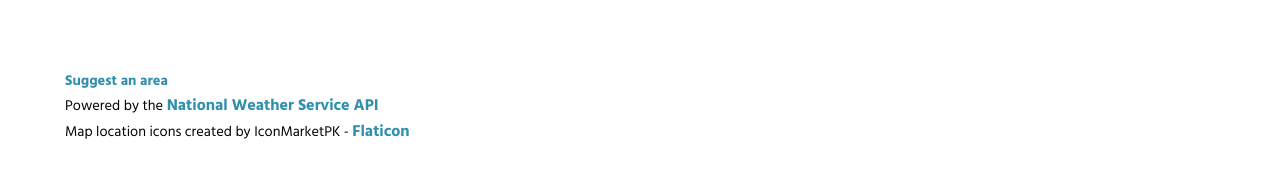
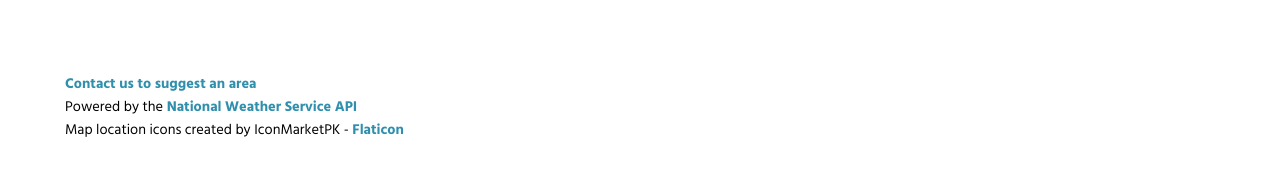
Before and after one commit to Pete-Fowler/Weathertoclimb, a React (Create React App) app in the folder client/: page /favorites in a window 1280 px wide. Shown: the part 874-1050 px from the top of the page. Built offline with nearby package versions, Linux system fonts and the light colour scheme; no server answers.

Commit message:
Clear contact form after submit

```diff
--- a/client/src/App/App.tsx
+++ b/client/src/App/App.tsx
@@ -64,7 +64,7 @@ export default function App() {
         <Login user={user} onChangeUser={onChangeUser} modal={modal} changeModal={changeModal}/>
         <CreateAccount onChangeUser={onChangeUser} modal={modal} changeModal={changeModal}/>
         <MaxFavorites modal={modal}/>
-        <SuggestArea modal={modal}/>
+        <SuggestArea modal={modal} changeModal={changeModal}/>
       </div>
       <Footer changeModal={changeModal}/>
     </div>
--- a/client/src/Components/Footer/Footer.module.css
+++ b/client/src/Components/Footer/Footer.module.css
@@ -20,3 +20,5 @@
 }
 
 .footer li { font-size: .9rem;}
+
+.footer a { font-size:.9rem; }
--- a/client/src/Components/Footer/Footer.tsx
+++ b/client/src/Components/Footer/Footer.tsx
@@ -10,7 +10,7 @@ export default function Footer({ changeModal }: Iprops) {
   return <div className={style.footer}>
     <img src={mountains} alt={'Mountains'}/>
     <ul>
-      <li className='link' onClick={() => changeModal('suggestArea')}>Suggest an area</li>
+      <li className='link' onClick={() => changeModal('suggestArea')}>Contact us to suggest an area</li>
       <li>Powered by the <a className='link' href="https://www.weather.gov/documentation/services-web-api" title="National Weather Service">National Weather Service API</a></li>
       <li>Map location icons created by IconMarketPK - <a className='link' href="https://www.flaticon.com/free-icons/location" title="location icons">Flaticon</a></li>
     </ul>
--- a/client/src/Components/SuggestArea/Contact.tsx
+++ b/client/src/Components/SuggestArea/Contact.tsx
@@ -1,35 +1,43 @@
 import style from './Contact.module.css';
 import emailjs from '@emailjs/browser';
 
-import React, { useRef } from 'react';
+import React, { ChangeEvent, useRef, useState } from 'react';
 
 interface Iprops {
-  modal: string
+  modal: string,
+  changeModal: Function
 }
 
-export default function SuggestArea({ modal }: Iprops) {
+export default function SuggestArea({ modal, changeModal }: Iprops) {
   const form = useRef<HTMLFormElement>(null);
+  const [ inputs, setInputs ] = useState({user_name: '', user_email: '', message: ''})
+
+  function handleChange(e: ChangeEvent<HTMLInputElement | HTMLTextAreaElement>) {
+    setInputs({...inputs, [e.target.name]: e.target.value})
+  }
 
   function sendEmail(e: React.FormEvent<HTMLElement>) {
     e.preventDefault();
-
     form.current && emailjs.sendForm(process.env.REACT_APP_SERVICE_ID as string, 'template_5abz6io', form.current, process.env.REACT_APP_PUBLIC_EMAIL_KEY as string)
       .then((r) => {
           console.log(r.text);
+          changeModal('');
+          setInputs({user_name: '', user_email: '', message: ''})
       }, (err) => {
           console.log(err.text);
       });
   };
+
   const isHidden = modal === 'suggestArea' ? '' : 'hidden'
 
   return <div className={`${isHidden} ${style.formBox}`}>
     <form ref={form} className={style.form} onSubmit={sendEmail}>
-      <label htmlFor='name'>Name:</label>
-      <input type='text' id="name" name="name" minLength={2} maxLength={30}></input>
-      <label htmlFor='email'>Email:</label>
-      <input type='email' id='email' name='email'></input>
+      <label htmlFor='user_name'>Name:</label>
+      <input type='text' id="user_name" name="user_name" value={inputs.user_name} onChange={handleChange} minLength={2} maxLength={30}></input>
+      <label htmlFor='user_email'>Email:</label>
+      <input type='email' id='user_email' name='user_email' value={inputs.user_email} onChange={handleChange}></input>
       <label htmlFor='lng'>Message:</label>
-      <textarea id='message' name='message' placeholder='To suggest an area, please include name and GPS coordinates' minLength={20} maxLength={2000}></textarea>
+      <textarea id='message' name='message' value={inputs.message} onChange={handleChange} placeholder='To suggest an area, please include name and GPS coordinates' minLength={20} maxLength={2000}/>
       <button type='submit' className='link'>Submit</button>
     </form>
   </div>
```
